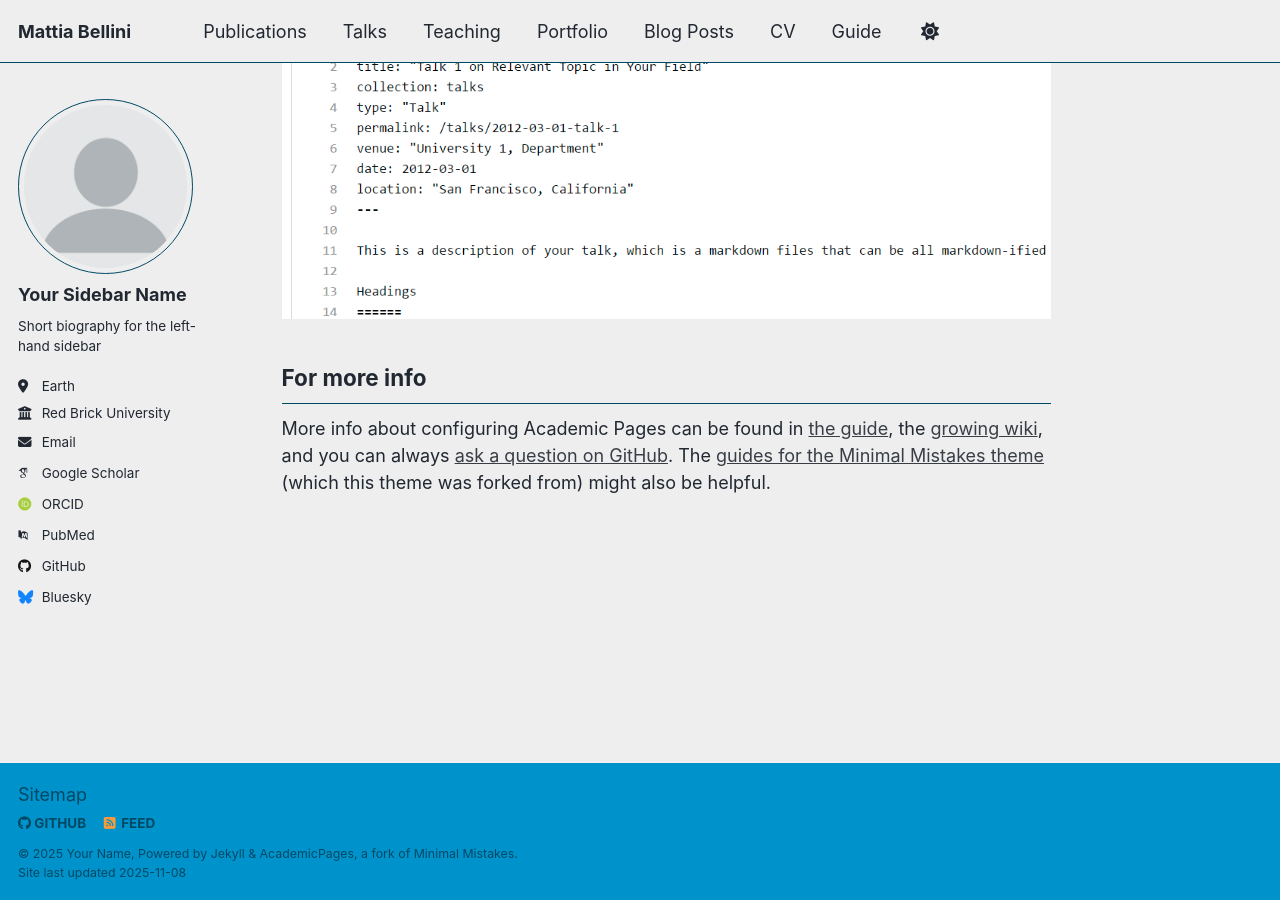
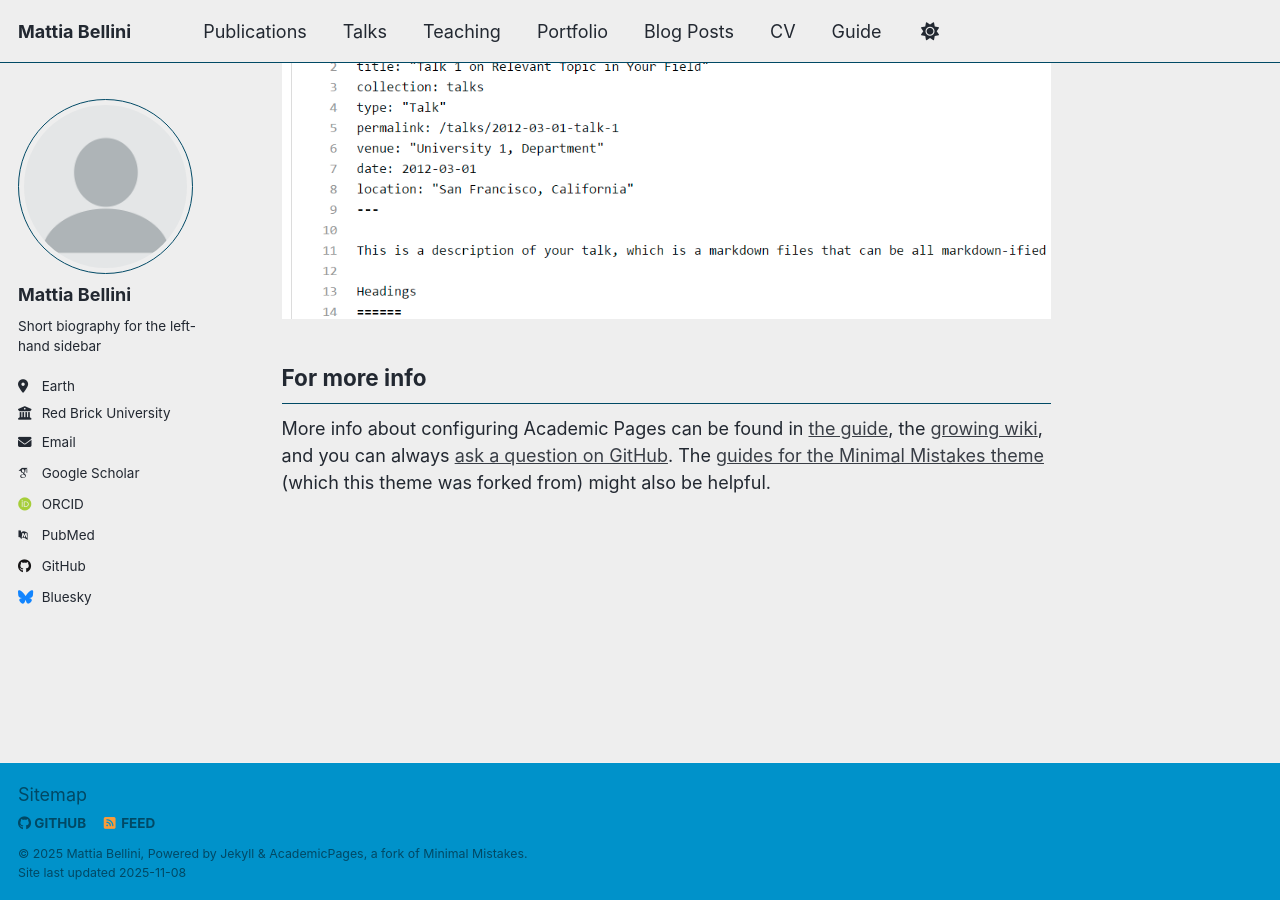
Before and after one commit to bellinitia/website, a Jekyll site: the page built from _pages/about.md, in a window 1280 px wide and 900 px high, scrolled down 2880 px. Built offline with Jekyll 4.4.1, drawn with Linux system fonts in a browser that asks for light colours; some web fonts are replaced; a script that is not in the unit is left out.

Commit message:
added name in bio

```diff
--- a/_config.yml
+++ b/_config.yml
@@ -11,7 +11,7 @@ locale                   : "en-UK"
 site_theme               : "air" # Currently available options are "default", "air"
 title                    : "Mattia Bellini"
 title_separator          : "-"
-name                     : &name "Your Name"
+name                     : &name "Mattia Bellini"
 description              : &description "Your Name's academic portfolio"   # Update this with a general description of your site, this is the default if not overridden by a page
 url                      : https://academicpages.github.io # The base hostname & protocol for your site e.g. "https://[your GitHub username].github.io",
                                                            # or if you already have some other page hosted on Github then use "https://[your GitHub username].github.io/[Your Repo Name]"
@@ -24,7 +24,7 @@ repository               : "academicpages/academicpages.github.io"
 author:
   # Biographic information
   avatar           : "profile.png"
-  name             : "Your Sidebar Name"
+  name             : "Mattia Bellini"
   pronouns         : # example: "she/her"
   bio              : "Short biography for the left-hand sidebar"
   location         : "Earth"
```
